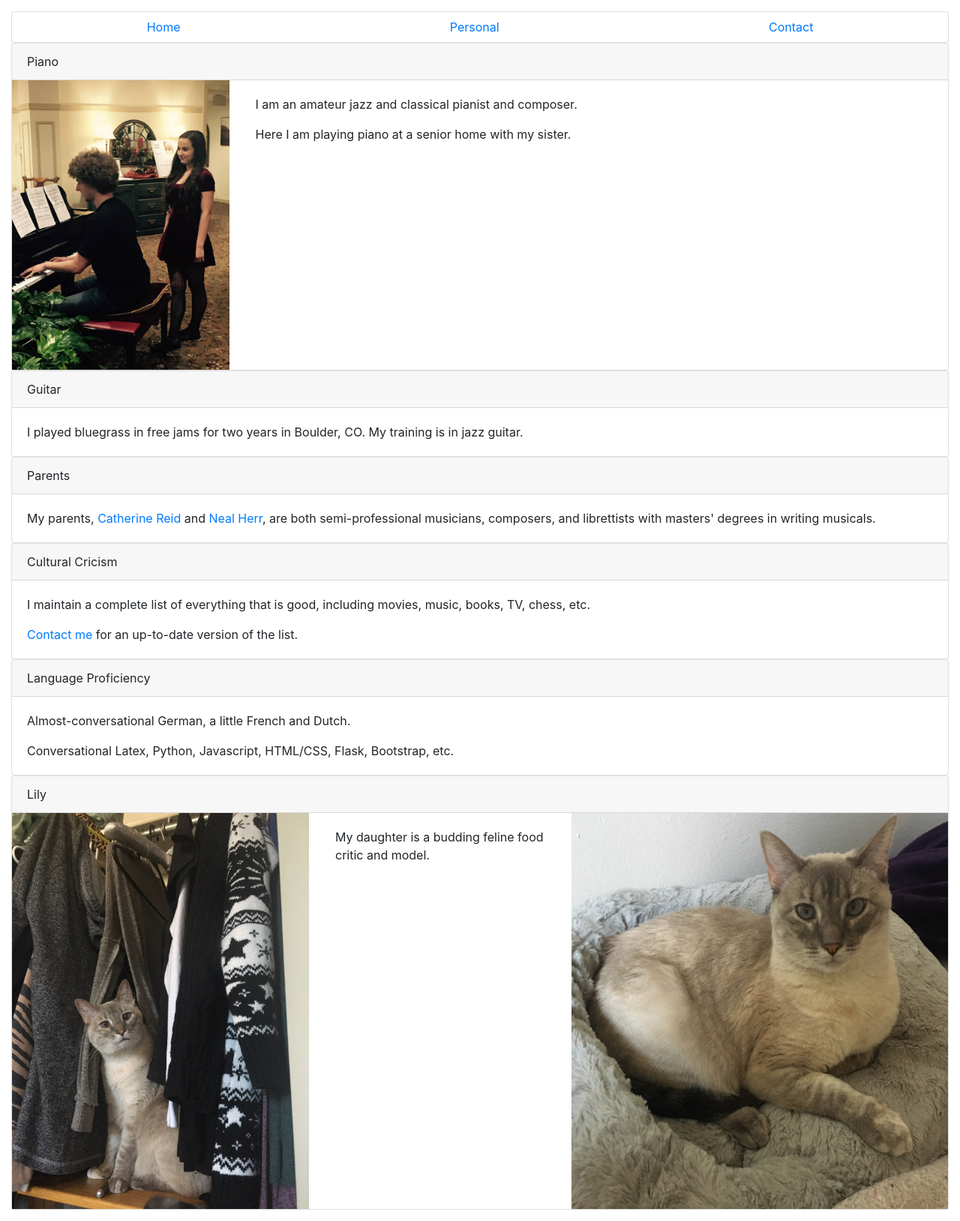
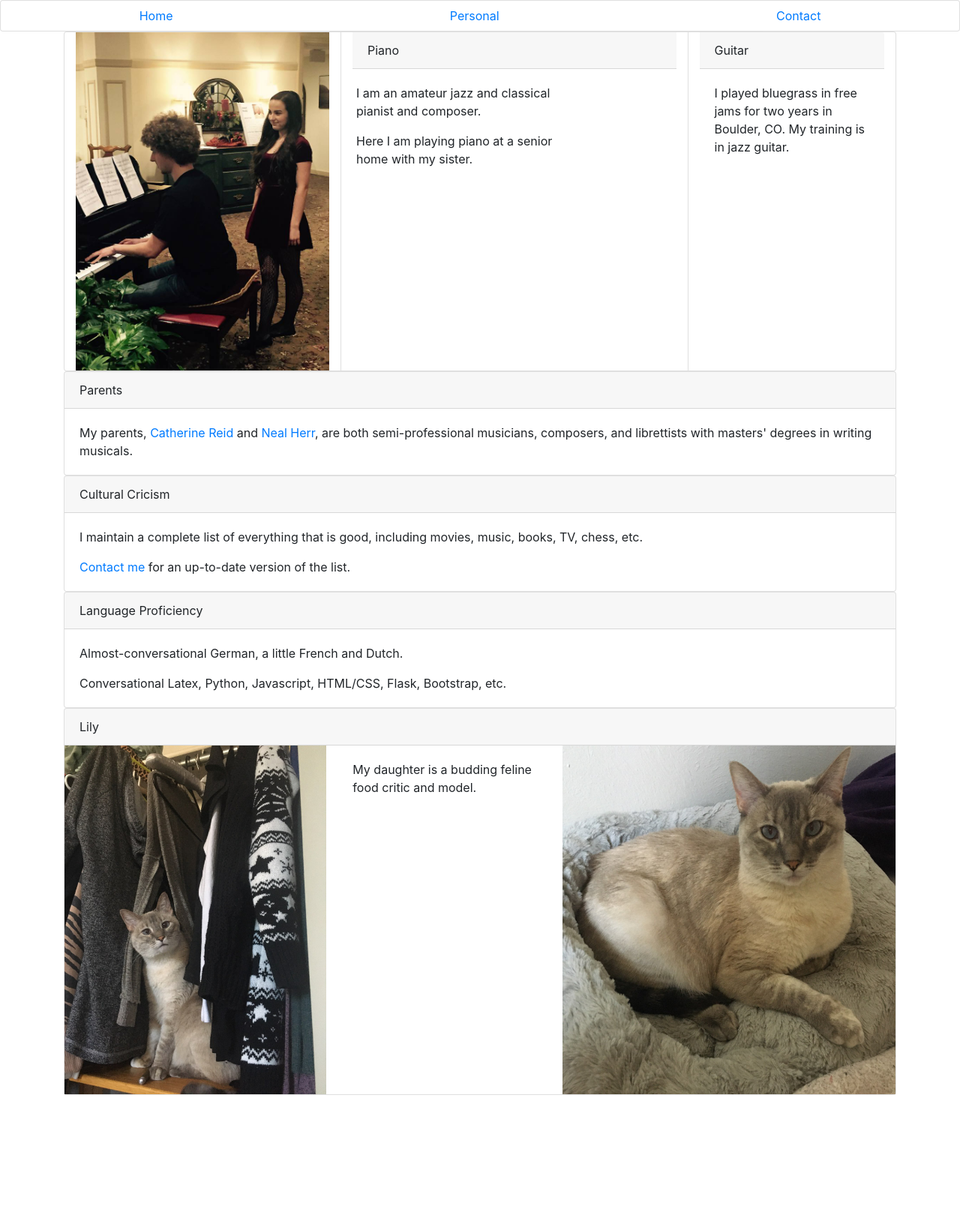
Before and after one commit to nanotech22/logetale, a Flask app: page /personal in a window 1280 px wide. Shown: the whole page at 75% size. After the commit the page ends 1460 px from the top, so only its background shows below. Run offline with Flask 2, Linux system fonts and the light colour scheme; some libraries are stand-ins or nearby versions.

Commit message:
changed personal page layout slightly

```diff
--- a/static/css/personal.css
+++ b/static/css/personal.css
@@ -3,6 +3,8 @@ nav {
     width: 100%;
 }
 
-body {
-    padding: 15px;
+
+
+card {
+    margin: 5px;
 }
--- a/templates/pages/personal.html
+++ b/templates/pages/personal.html
@@ -5,12 +5,16 @@
 {% block body %}
 
 
+<div class="container">
 
-<div class="card">
+    <div class="card-group">
+    <img class="card col-md-4" src="../../static/img/me_piano_lucy.jpg"/>
+
+
+    <div class="card col-sm-5">
 
         <div class="card-header">Piano</div>
         <div class="row">
-        <img class="col-md-3" src="../../static/img/me_piano_lucy.jpg"/>
             <div class="card-body col-md-9">
                 <p class="card-text">I am an amateur jazz and classical pianist and composer.</p>
 
@@ -25,23 +29,19 @@
             </div>
         </div>
     </div>
-
-
-<div class="card">
+    <div class="card col-sm-3">
         <div class="card-header">Guitar</div>
 
         <div class="card-body">
             <p class="card-text">I played bluegrass in free jams for two years in Boulder, CO. My training is in jazz guitar.</p>
         </div>
-
-
+    </div>
     </div>
 
     <div class="card">
     <div class="card-header">Parents</div>
 
     <div class="card-body">
-
         My parents, <a href="http://www.reidmusic.org/">Catherine Reid</a> and <a href="http://www.nealsongs.com/">Neal Herr</a>,
         are both semi-professional musicians, composers, and librettists with masters' degrees in writing musicals.
 
@@ -85,6 +85,7 @@
         <img class="col-md-5" src="../../static/img/lily_headshot.jpg"/>
     </div>
     </div>
+</div>
 
 
 
```
Lines whose indentation alone changed are shown as unchanged.
